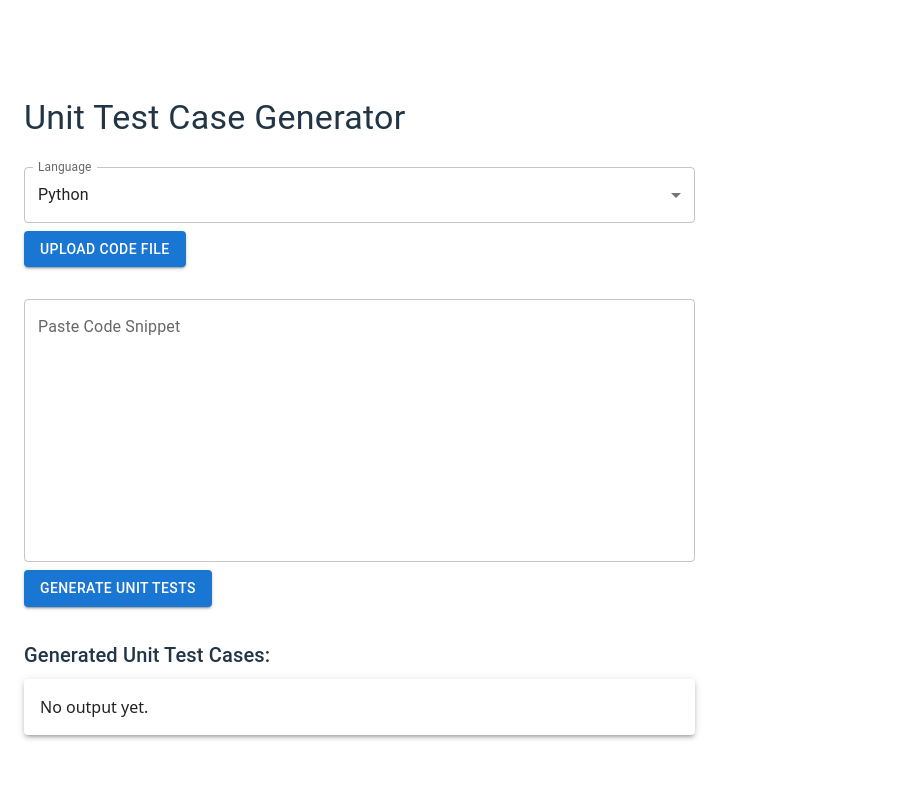
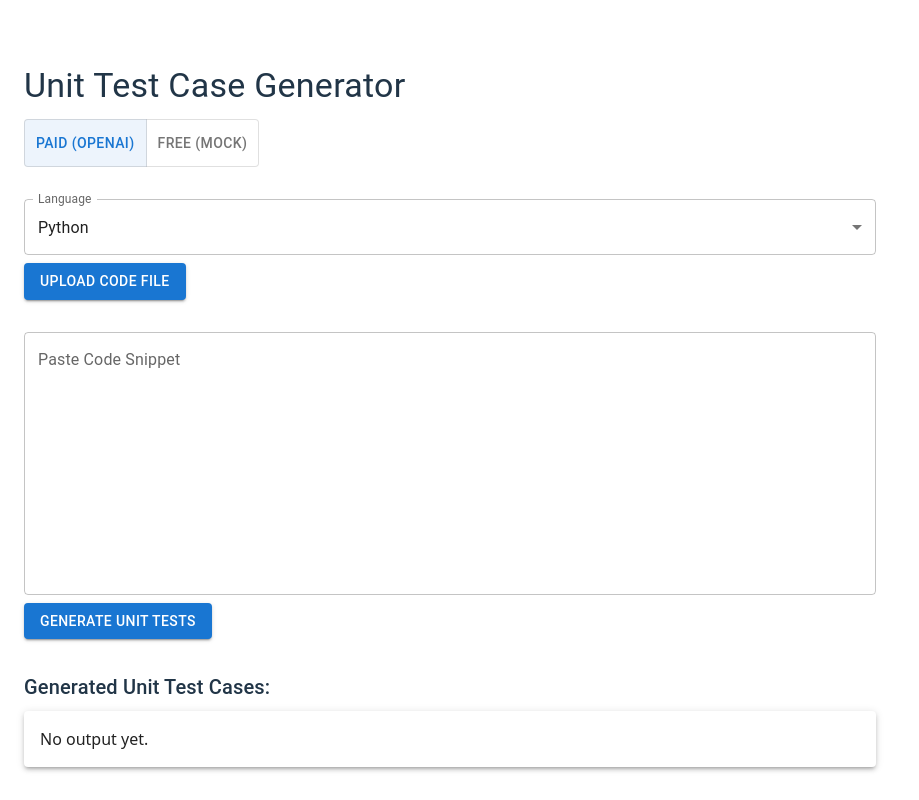
Before and after one commit to IshaqSyedSonata/unit-test-genai-frontend, a React (Vite) app: page / in a window 1280 px wide. Shown: the whole page, without its empty margins (0-919 px from the left). Built offline with nearby package versions, Linux system fonts and the light colour scheme.

Commit message:
claude free unit test case generator

```diff
--- a/src/App.jsx
+++ b/src/App.jsx
@@ -1,5 +1,5 @@
 import React, { useState } from 'react';
-import { Container, Typography, Button } from '@mui/material';
+import { Container, Typography, Button, ToggleButton, ToggleButtonGroup } from '@mui/material';
 import CodeInput from './components/CodeInput';
 import FileUploader from './components/FileUploader';
 import OutputDisplay from './components/OutputDisplay';
@@ -9,6 +9,7 @@ function App() {
   const [code, setCode] = useState('');
   const [language, setLanguage] = useState('python');
   const [output, setOutput] = useState('');
+  const [apiType, setApiType] = useState('paid');
 
 //   $body = '{ "code": "def add(a, b): return a + b", "language": "python" }'
 // $headers = @{ "Content-Type" = "application/json" }
@@ -16,12 +17,14 @@ function App() {
 // Write-Output $response.Content
 
   const handleGenerate = async () => {
-    const response = await fetch('http://localhost:3000/generate-tests', {
+    const endpoint = apiType === 'paid'
+      ? 'http://localhost:3000/generate-tests'
+      : 'http://localhost:3000/free-generate-test';
+    const response = await fetch(endpoint, {
       method: 'POST',
       headers: { 'Content-Type': 'application/json' },
       body: JSON.stringify({ code, language }),
     });
-
     const data = await response.json();
     console.log(data);
     setOutput(data.tests || 'No test cases generated.');
@@ -32,6 +35,16 @@ function App() {
       <Typography variant="h4" gutterBottom>
         Unit Test Case Generator
       </Typography>
+      <ToggleButtonGroup
+        color="primary"
+        value={apiType}
+        exclusive
+        onChange={(e, val) => val && setApiType(val)}
+        sx={{ mb: 2 }}
+      >
+        <ToggleButton value="paid">Paid (OpenAI)</ToggleButton>
+        <ToggleButton value="free">Free (Mock)</ToggleButton>
+      </ToggleButtonGroup>
       <LanguageSelector language={language} setLanguage={setLanguage} />
       <FileUploader setCode={setCode} />
       <CodeInput code={code} setCode={setCode} />
```
